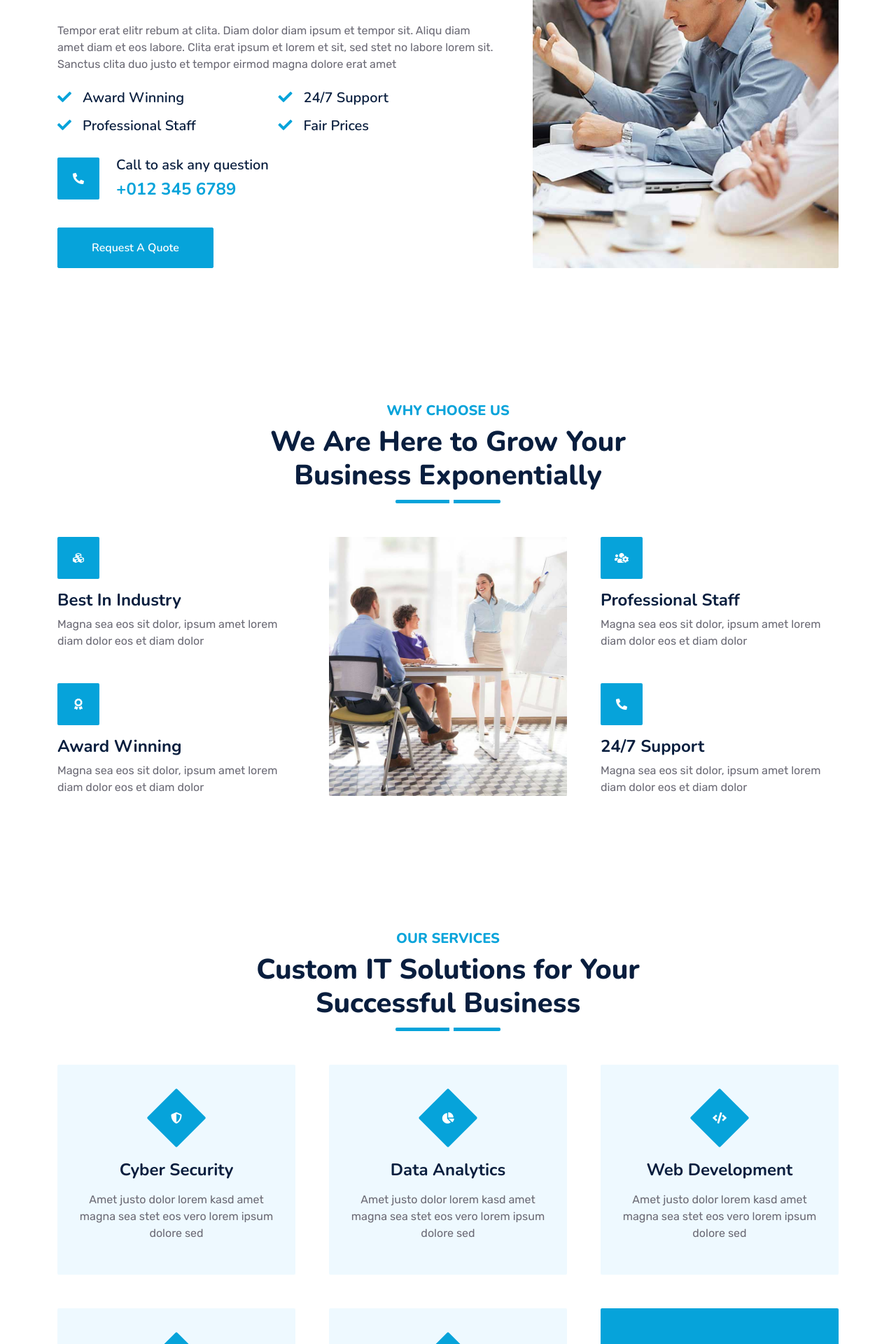
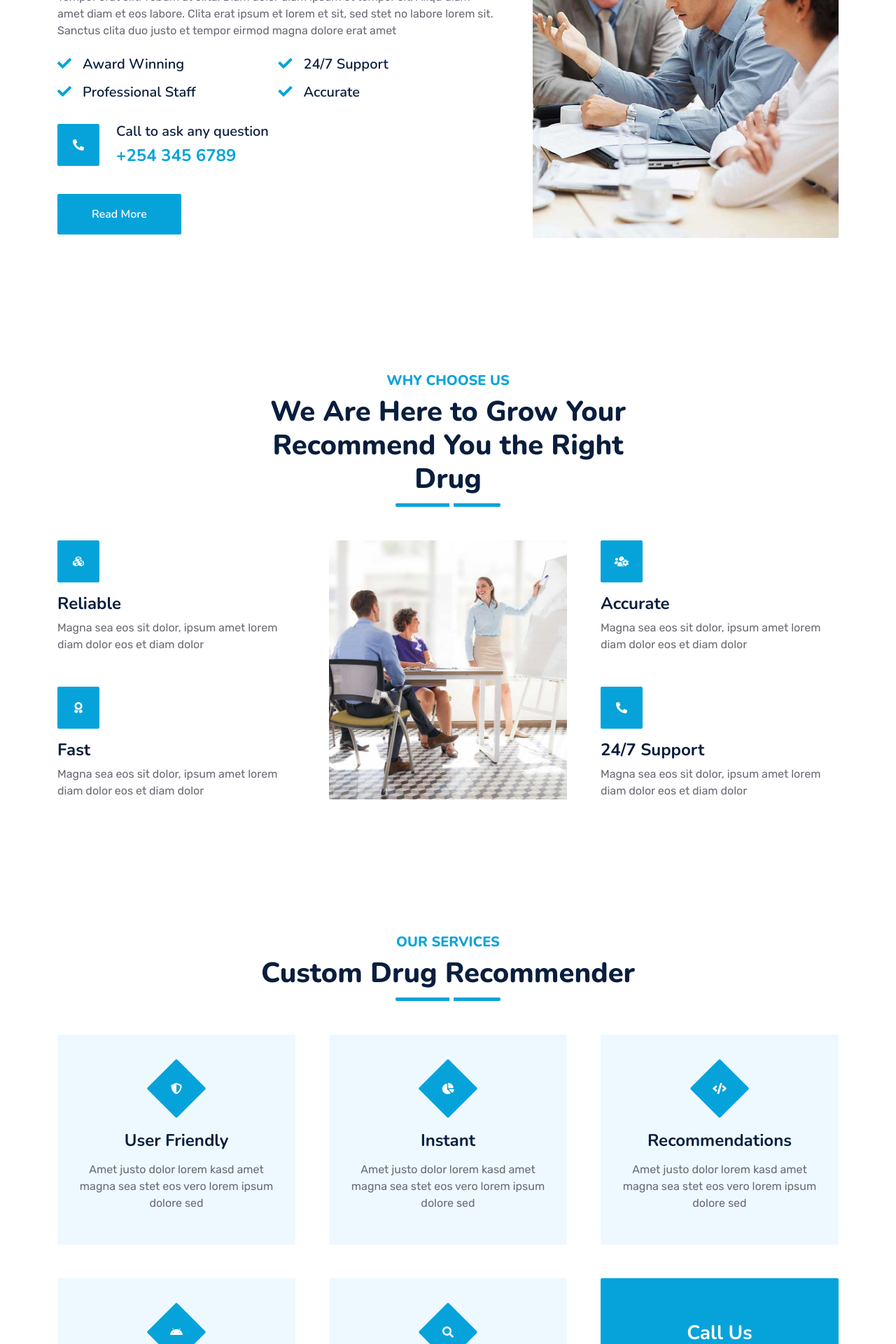
Before and after one commit to tobitprince/Drug-Recommender, a Python web app: template templates/index.html in a window 1280 px wide. Shown: the part 1280-3200 px from the top of the page at 70% size. Run offline with Jinja, Linux system fonts and the light colour scheme; the template is opened without the code that fills it, so the values that code supplies are empty; some libraries are stand-ins or nearby versions.

Commit message:
Remove unused vendor carousel and update contact and about pages

```diff
--- a/templates/index.html
+++ b/templates/index.html
@@ -80,7 +80,7 @@
                             <i class="fa fa-users text-primary"></i>
                         </div>
                         <div class="ps-4">
-                            <h5 class="text-white mb-0">Happy Clients</h5>
+                            <h5 class="text-white mb-0">Users</h5>
                             <h1 class="text-white mb-0" data-toggle="counter-up">12345</h1>
                         </div>
                     </div>
@@ -91,7 +91,7 @@
                             <i class="fa fa-check text-white"></i>
                         </div>
                         <div class="ps-4">
-                            <h5 class="text-primary mb-0">Projects Done</h5>
+                            <h5 class="text-primary mb-0">Recommendations</h5>
                             <h1 class="mb-0" data-toggle="counter-up">12345</h1>
                         </div>
                     </div>
@@ -102,8 +102,8 @@
                             <i class="fa fa-award text-primary"></i>
                         </div>
                         <div class="ps-4">
-                            <h5 class="text-white mb-0">Win Awards</h5>
-                            <h1 class="text-white mb-0" data-toggle="counter-up">12345</h1>
+                            <h5 class="text-white mb-0">Accuracy</h5>
+                            <h1 class="text-white mb-0" data-toggle="counter-up">99</h1>
                         </div>
                     </div>
                 </div>
@@ -120,7 +120,7 @@
                 <div class="col-lg-7">
                     <div class="section-title position-relative pb-3 mb-5">
                         <h5 class="fw-bold text-primary text-uppercase">About Us</h5>
-                        <h1 class="mb-0">The Best IT Solution With 10 Years of Experience</h1>
+                        <h1 class="mb-0">The Best Drug Recommender</h1>
                     </div>
                     <p class="mb-4">Tempor erat elitr rebum at clita. Diam dolor diam ipsum et tempor sit. Aliqu diam amet diam et eos labore. Clita erat ipsum et lorem et sit, sed stet no labore lorem sit. Sanctus clita duo justo et tempor eirmod magna dolore erat amet</p>
                     <div class="row g-0 mb-3">
@@ -130,7 +130,7 @@
                         </div>
                         <div class="col-sm-6 wow zoomIn" data-wow-delay="0.4s">
                             <h5 class="mb-3"><i class="fa fa-check text-primary me-3"></i>24/7 Support</h5>
-                            <h5 class="mb-3"><i class="fa fa-check text-primary me-3"></i>Fair Prices</h5>
+                            <h5 class="mb-3"><i class="fa fa-check text-primary me-3"></i>Accurate</h5>
                         </div>
                     </div>
                     <div class="d-flex align-items-center mb-4 wow fadeIn" data-wow-delay="0.6s">
@@ -139,10 +139,10 @@
                         </div>
                         <div class="ps-4">
                             <h5 class="mb-2">Call to ask any question</h5>
-                            <h4 class="text-primary mb-0">+012 345 6789</h4>
+                            <h4 class="text-primary mb-0">+254 345 6789</h4>
                         </div>
                     </div>
-                    <a href="quote.html" class="btn btn-primary py-3 px-5 mt-3 wow zoomIn" data-wow-delay="0.9s">Request A Quote</a>
+                    <a href="{{ url_for('about') }}" class="btn btn-primary py-3 px-5 mt-3 wow zoomIn" data-wow-delay="0.9s">Read More</a>
                 </div>
                 <div class="col-lg-5" style="min-height: 500px;">
                     <div class="position-relative h-100">
@@ -160,7 +160,7 @@
         <div class="container py-5">
             <div class="section-title text-center position-relative pb-3 mb-5 mx-auto" style="max-width: 600px;">
                 <h5 class="fw-bold text-primary text-uppercase">Why Choose Us</h5>
-                <h1 class="mb-0">We Are Here to Grow Your Business Exponentially</h1>
+                <h1 class="mb-0">We Are Here to Grow Your Recommend You the Right Drug</h1>
             </div>
             <div class="row g-5">
                 <div class="col-lg-4">
@@ -169,14 +169,14 @@
                             <div class="bg-primary rounded d-flex align-items-center justify-content-center mb-3" style="width: 60px; height: 60px;">
                                 <i class="fa fa-cubes text-white"></i>
                             </div>
-                            <h4>Best In Industry</h4>
+                            <h4>Reliable</h4>
                             <p class="mb-0">Magna sea eos sit dolor, ipsum amet lorem diam dolor eos et diam dolor</p>
                         </div>
                         <div class="col-12 wow zoomIn" data-wow-delay="0.6s">
                             <div class="bg-primary rounded d-flex align-items-center justify-content-center mb-3" style="width: 60px; height: 60px;">
                                 <i class="fa fa-award text-white"></i>
                             </div>
-                            <h4>Award Winning</h4>
+                            <h4>Fast</h4>
                             <p class="mb-0">Magna sea eos sit dolor, ipsum amet lorem diam dolor eos et diam dolor</p>
                         </div>
                     </div>
@@ -192,7 +192,7 @@
                             <div class="bg-primary rounded d-flex align-items-center justify-content-center mb-3" style="width: 60px; height: 60px;">
                                 <i class="fa fa-users-cog text-white"></i>
                             </div>
-                            <h4>Professional Staff</h4>
+                            <h4>Accurate</h4>
                             <p class="mb-0">Magna sea eos sit dolor, ipsum amet lorem diam dolor eos et diam dolor</p>
                         </div>
                         <div class="col-12 wow zoomIn" data-wow-delay="0.8s">
@@ -215,7 +215,7 @@
         <div class="container py-5">
             <div class="section-title text-center position-relative pb-3 mb-5 mx-auto" style="max-width: 600px;">
                 <h5 class="fw-bold text-primary text-uppercase">Our Services</h5>
-                <h1 class="mb-0">Custom IT Solutions for Your Successful Business</h1>
+                <h1 class="mb-0">Custom Drug Recommender</h1>
             </div>
             <div class="row g-5">
                 <div class="col-lg-4 col-md-6 wow zoomIn" data-wow-delay="0.3s">
@@ -223,7 +223,7 @@
                         <div class="service-icon">
                             <i class="fa fa-shield-alt text-white"></i>
                         </div>
-                        <h4 class="mb-3">Cyber Security</h4>
+                        <h4 class="mb-3">User Friendly</h4>
                         <p class="m-0">Amet justo dolor lorem kasd amet magna sea stet eos vero lorem ipsum dolore sed</p>
                         <a class="btn btn-lg btn-primary rounded" href="">
                             <i class="bi bi-arrow-right"></i>
@@ -235,7 +235,7 @@
                         <div class="service-icon">
                             <i class="fa fa-chart-pie text-white"></i>
                         </div>
-                        <h4 class="mb-3">Data Analytics</h4>
+                        <h4 class="mb-3">Instant</h4>
                         <p class="m-0">Amet justo dolor lorem kasd amet magna sea stet eos vero lorem ipsum dolore sed</p>
                         <a class="btn btn-lg btn-primary rounded" href="">
                             <i class="bi bi-arrow-right"></i>
@@ -247,7 +247,7 @@
                         <div class="service-icon">
                             <i class="fa fa-code text-white"></i>
                         </div>
-                        <h4 class="mb-3">Web Development</h4>
+                        <h4 class="mb-3">Recommendations</h4>
                         <p class="m-0">Amet justo dolor lorem kasd amet magna sea stet eos vero lorem ipsum dolore sed</p>
                         <a class="btn btn-lg btn-primary rounded" href="">
                             <i class="bi bi-arrow-right"></i>
@@ -259,7 +259,7 @@
                         <div class="service-icon">
                             <i class="fab fa-android text-white"></i>
                         </div>
-                        <h4 class="mb-3">Apps Development</h4>
+                        <h4 class="mb-3">Reliable</h4>
                         <p class="m-0">Amet justo dolor lorem kasd amet magna sea stet eos vero lorem ipsum dolore sed</p>
                         <a class="btn btn-lg btn-primary rounded" href="">
                             <i class="bi bi-arrow-right"></i>
@@ -271,7 +271,7 @@
                         <div class="service-icon">
                             <i class="fa fa-search text-white"></i>
                         </div>
-                        <h4 class="mb-3">SEO Optimization</h4>
+                        <h4 class="mb-3">SEO Optimized</h4>
                         <p class="m-0">Amet justo dolor lorem kasd amet magna sea stet eos vero lorem ipsum dolore sed</p>
                         <a class="btn btn-lg btn-primary rounded" href="">
                             <i class="bi bi-arrow-right"></i>
@@ -280,9 +280,9 @@
                 </div>
                 <div class="col-lg-4 col-md-6 wow zoomIn" data-wow-delay="0.9s">
                     <div class="position-relative bg-primary rounded h-100 d-flex flex-column align-items-center justify-content-center text-center p-5">
-                        <h3 class="text-white mb-3">Call Us For Quote</h3>
+                        <h3 class="text-white mb-3">Call Us</h3>
                         <p class="text-white mb-3">Clita ipsum magna kasd rebum at ipsum amet dolor justo dolor est magna stet eirmod</p>
-                        <h2 class="text-white mb-0">+012 345 6789</h2>
+                        <h2 class="text-white mb-0">+254 345 6789</h2>
                     </div>
                 </div>
             </div>
@@ -303,25 +303,7 @@
 
 
 
-    <!-- Vendor Start -->
-    <div class="container-fluid py-5 wow fadeInUp" data-wow-delay="0.1s">
-        <div class="container py-5 mb-5">
-            <div class="bg-white">
-                <div class="owl-carousel vendor-carousel">
-                    <img src="{{ url_for('static', filename='img/vendor-1.jpg') }}" alt="">
-                    <img src="{{ url_for('static', filename='img/vendor-2.jpg') }}" alt="">
-                    <img src="{{ url_for('static', filename='img/vendor-3.jpg') }}" alt="">
-                    <img src="{{ url_for('static', filename='img/vendor-4.jpg') }}" alt="">
-                    <img src="{{ url_for('static', filename='img/vendor-5.jpg') }}" alt="">
-                    <img src="{{ url_for('static', filename='img/vendor-6.jpg') }}" alt="">
-                    <img src="{{ url_for('static', filename='img/vendor-7.jpg') }}" alt="">
-                    <img src="{{ url_for('static', filename='img/vendor-8.jpg') }}" alt="">
-                    <img src="{{ url_for('static', filename='img/vendor-9.jpg') }}" alt="">
-                </div>
-            </div>
-        </div>
-    </div>
-    <!-- Vendor End -->
+
 
 
     {% endblock %}
```
Also changed, not shown: templates/about.html (+9 -27 lines), templates/auth/layout.html (+13 -0 lines), templates/contact.html (+1 -19 lines), templates/service.html (+9 -27 lines).
